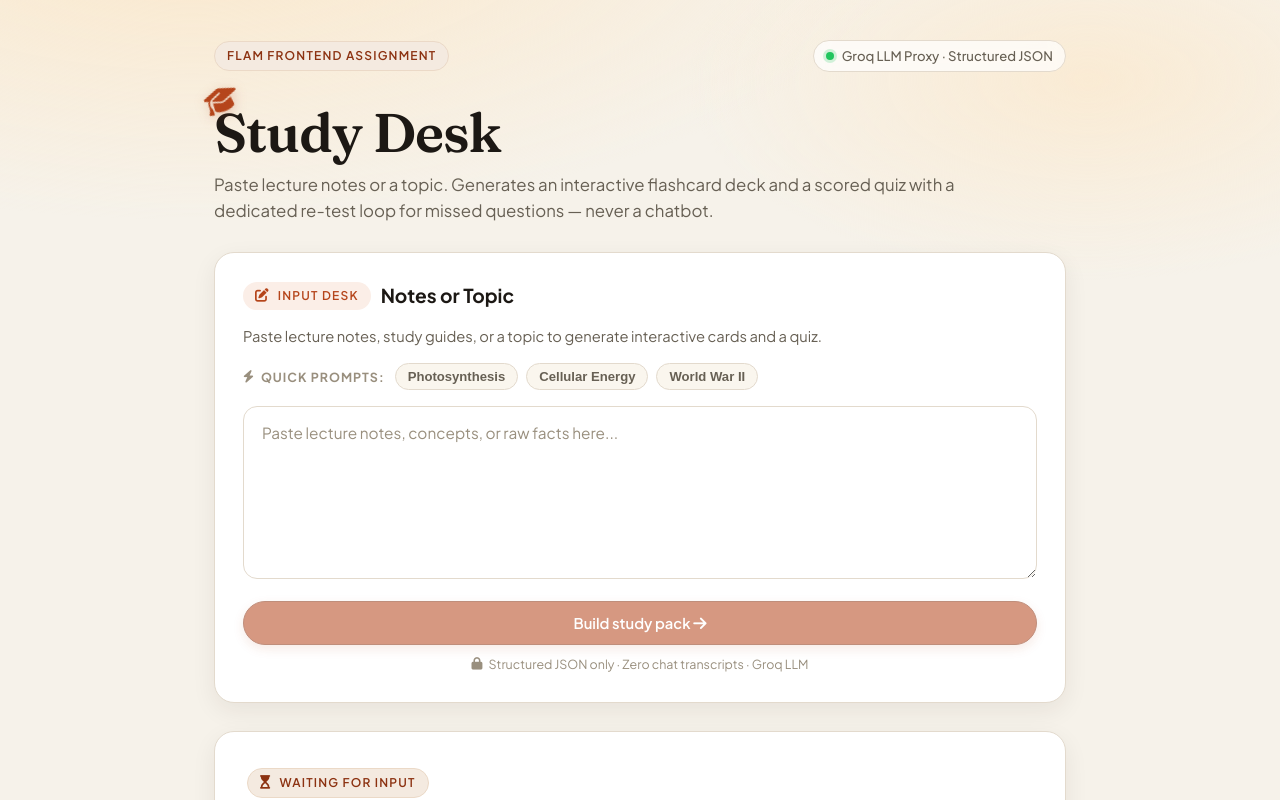
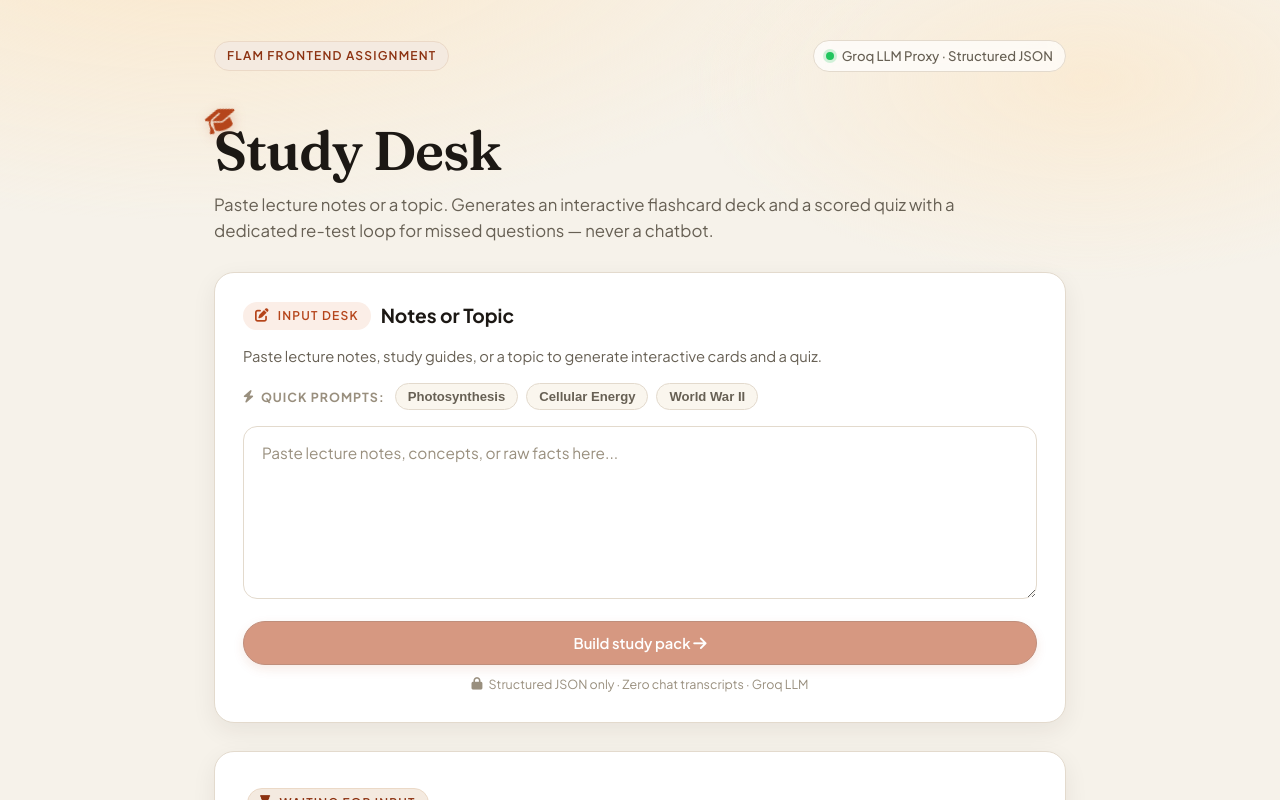
Before and after one commit to Charan-718/Flam-Assignment, a React (Vite) app: page / in a window 1280 px wide. Shown: the top 800 px of the page. Built offline with nearby package versions, Linux system fonts and the light colour scheme.

Commit message:
fix(ui): elevate FLAM badge spacing to 48px and add high-definition vector favicon

```diff
--- a/src/index.css
+++ b/src/index.css
@@ -81,7 +81,7 @@ h4,
   justify-content: space-between;
   flex-wrap: wrap;
   gap: 12px;
-  margin-bottom: 30px;
+  margin-bottom: 48px;
 }
 
 .hero__status {
@@ -107,13 +107,13 @@ h4,
 }
 
 .hero__main {
-  margin-top: 8px;
+  margin-top: 14px;
 }
 
 .hero-title {
   position: relative;
   display: inline-block;
-  margin: 0 0 8px;
+  margin: 0 0 10px;
   font-size: clamp(2.4rem, 4.5vw, 3.4rem);
   line-height: 1.15;
 }
@@ -125,11 +125,11 @@ h4,
 
 .title-cap {
   position: absolute;
-  top: -15px;
-  left: -9px;
-  font-size: 0.5em;
+  top: -12px;
+  left: -8px;
+  font-size: 0.46em;
   color: var(--accent);
-  transform: rotate(-22deg);
+  transform: rotate(-20deg);
   pointer-events: none;
   filter: drop-shadow(0 3px 6px rgba(181, 69, 27, 0.28));
   transition: transform 0.25s cubic-bezier(0.34, 1.56, 0.64, 1);
@@ -138,7 +138,7 @@ h4,
 }
 
 .hero-title:hover .title-cap {
-  transform: rotate(-16deg) scale(1.1) translateY(-2px);
+  transform: rotate(-14deg) scale(1.1) translateY(-2px);
 }
 
 .lede {
```
Also changed, not shown: index.html (+2 -2 lines), public/favicon.svg.
